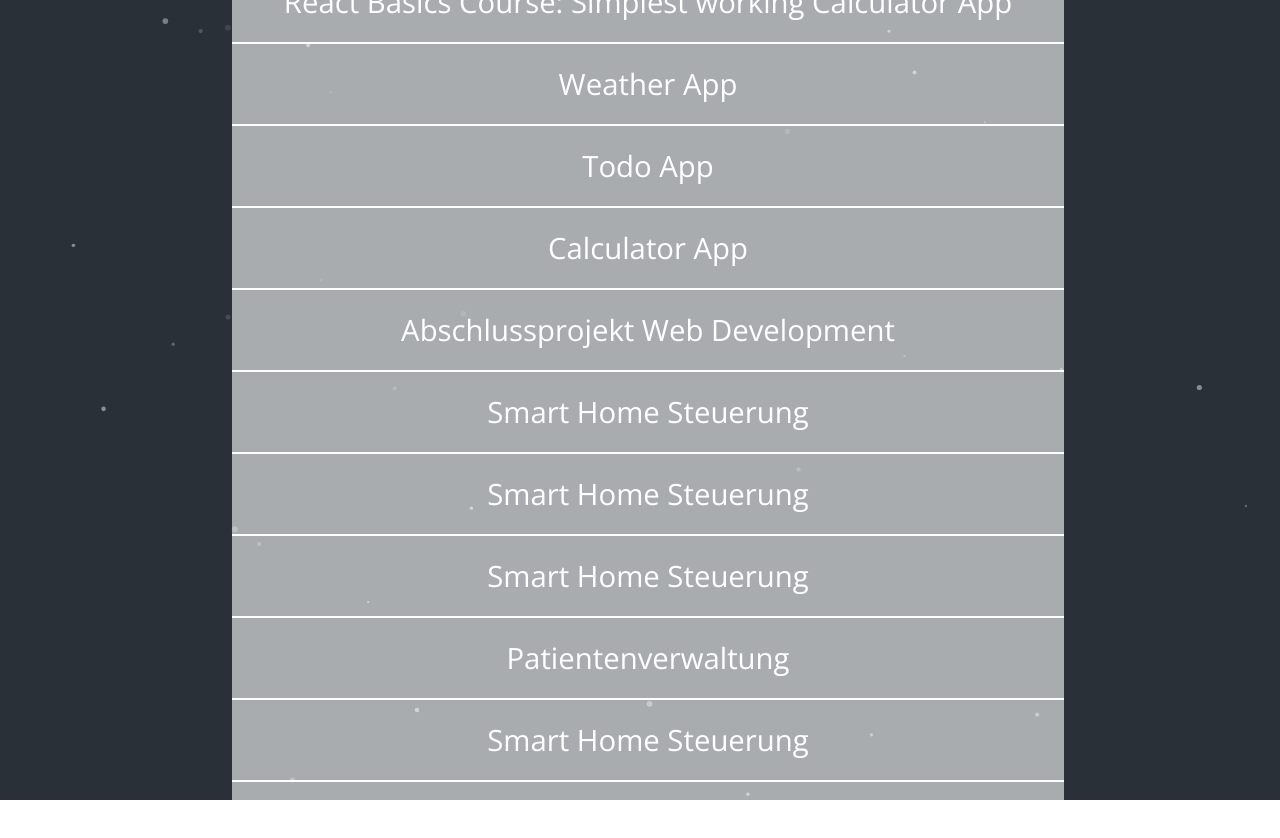
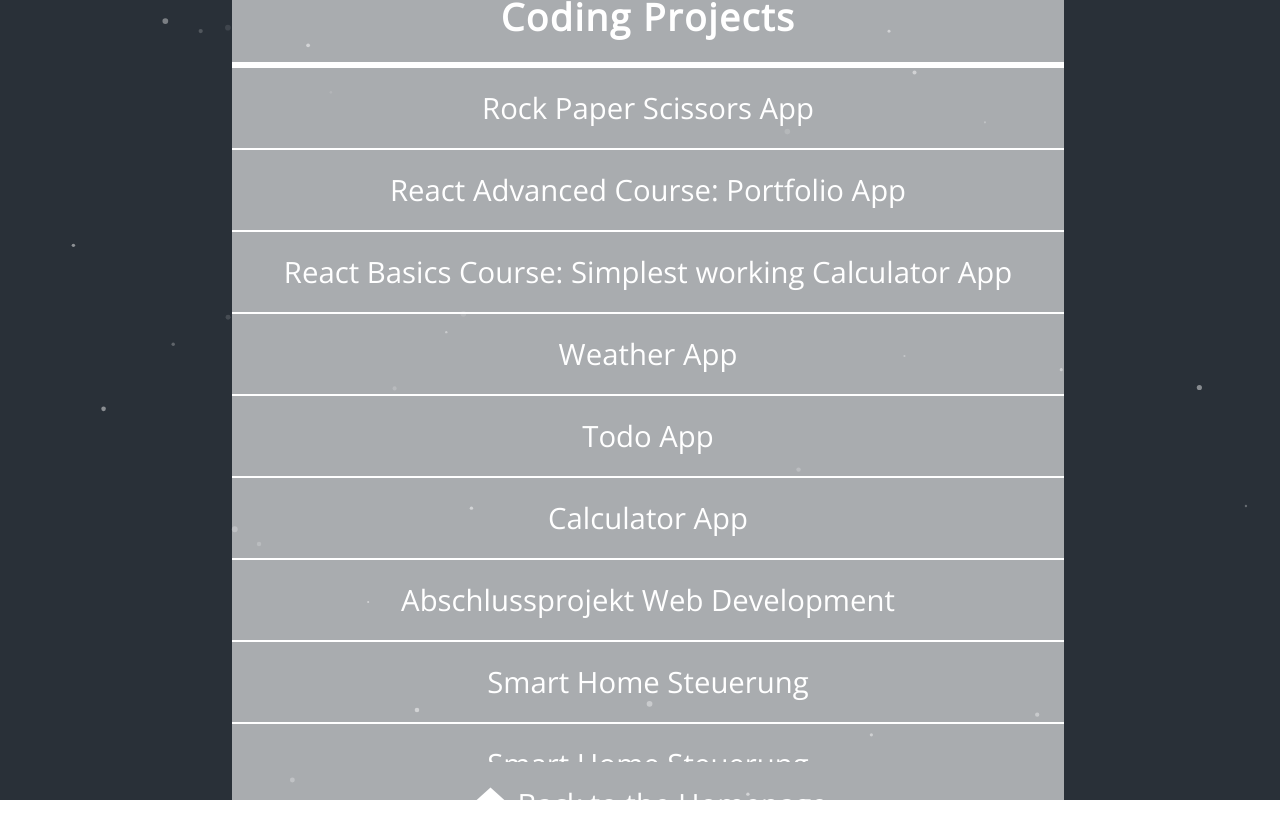
Before and after one commit to t-scheiber/nextjs_app, a Next.js app: page /codingprojects in a window 1280 px wide. Shown: the top 838 px of the page. Built offline with nearby package versions, Linux system fonts and the light colour scheme.

Commit message:
make list scrollable

```diff
--- a/styles/Codingprojects.module.css
+++ b/styles/Codingprojects.module.css
@@ -12,6 +12,8 @@
   padding: 0px;
   justify-content: center;
   position: relative;
+  max-height: 700px;
+  overflow-y: auto;
 }
 .heading {
   font-size: 28pt;
@@ -64,6 +66,6 @@
   justify-content: flex-start;
 }
 .retro {
-  font-size: 0.4em; /* Adjust the size as needed */
+  font-size: 0.4em;
   font-style: italic;
 }
--- a/styles/Otherprojects.module.css
+++ b/styles/Otherprojects.module.css
@@ -12,6 +12,8 @@
   padding: 0px;
   justify-content: center;
   position: relative;
+  max-height: 700px;
+  overflow-y: auto;
 }
 .heading {
   font-size: 28pt;
```
